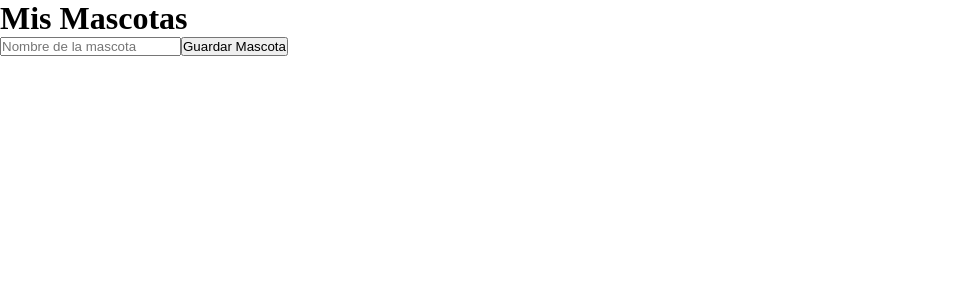
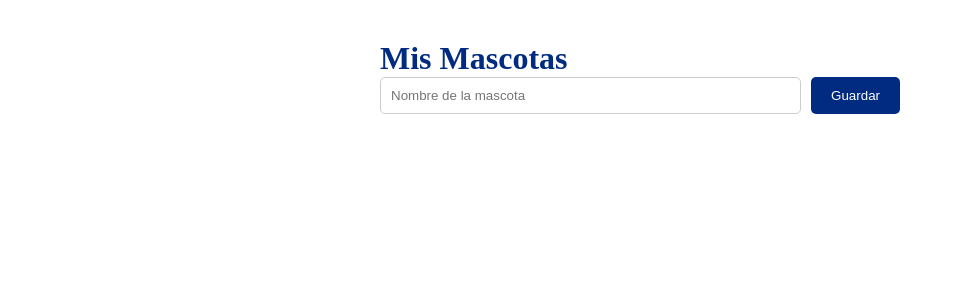
Before and after one commit to Jaely19/Patitas-Sanas, a React (Vite) app in the folder frontend/: page /mis-mascotas in a window 1280 px wide. Shown: the top 300 px of the page, without its empty margins (0-963 px from the left). Built offline with nearby package versions, Linux system fonts and the light colour scheme.

Commit message:
MisMascotas.jsx

```diff
--- a/frontend/src/pages/MisMascotas.jsx
+++ b/frontend/src/pages/MisMascotas.jsx
@@ -3,7 +3,7 @@ import { supabase } from '../supabase';
 
 function MisMascotas() {
   const [mascotas, setMascotas] = useState([]);
-  const [nombre, setNombre] = useState(''); // Estado para el input de nombre
+  const [nombre, setNombre] = useState('');
 
   useEffect(() => {
     cargarMascotas();
@@ -33,31 +33,36 @@ function MisMascotas() {
       alert("Error al registrar: " + error.message);
     } else {
       alert("Mascota registrada");
-      setNombre(''); // Limpiar el input
-      cargarMascotas(); // Recargar la lista
+      setNombre('');
+      cargarMascotas();
     }
   };
 
   return (
-    <div>
-      <h1>Mis Mascotas</h1>
+    <div style={{ padding: '40px', maxWidth: '600px', margin: '0 auto', color: '#333' }}>
+      <h1 style={{ color: '#012b81' }}>Mis Mascotas</h1>
 
-      {/* FORMULARIO DE ALTA */}
-      <form onSubmit={registrarMascota}>
+      {/* FORMULARIO */}
+      <form onSubmit={registrarMascota} style={{ display: 'flex', gap: '10px', marginBottom: '30px' }}>
         <input
           type="text"
           placeholder="Nombre de la mascota"
           value={nombre}
           onChange={(e) => setNombre(e.target.value)}
           required
+          style={{ flex: 1, padding: '10px', borderRadius: '5px', border: '1px solid #ccc' }}
         />
-        <button type="submit">Guardar Mascota</button>
+        <button type="submit" style={{ padding: '10px 20px', backgroundColor: '#012b81', color: 'white', border: 'none', borderRadius: '5px', cursor: 'pointer' }}>
+          Guardar
+        </button>
       </form>
 
-      {/* LISTA DE MASCOTAS */}
-      <ul>
+      {/* LISTA */}
+      <ul style={{ listStyle: 'none', padding: 0 }}>
         {mascotas.map(m => (
-          <li key={m.id}>{m.nombre}</li>
+          <li key={m.id} style={{ padding: '15px', backgroundColor: '#f4f4f4', marginBottom: '10px', borderRadius: '5px', borderLeft: '5px solid #012b81' }}>
+            {m.nombre}
+          </li>
         ))}
       </ul>
     </div>
```
